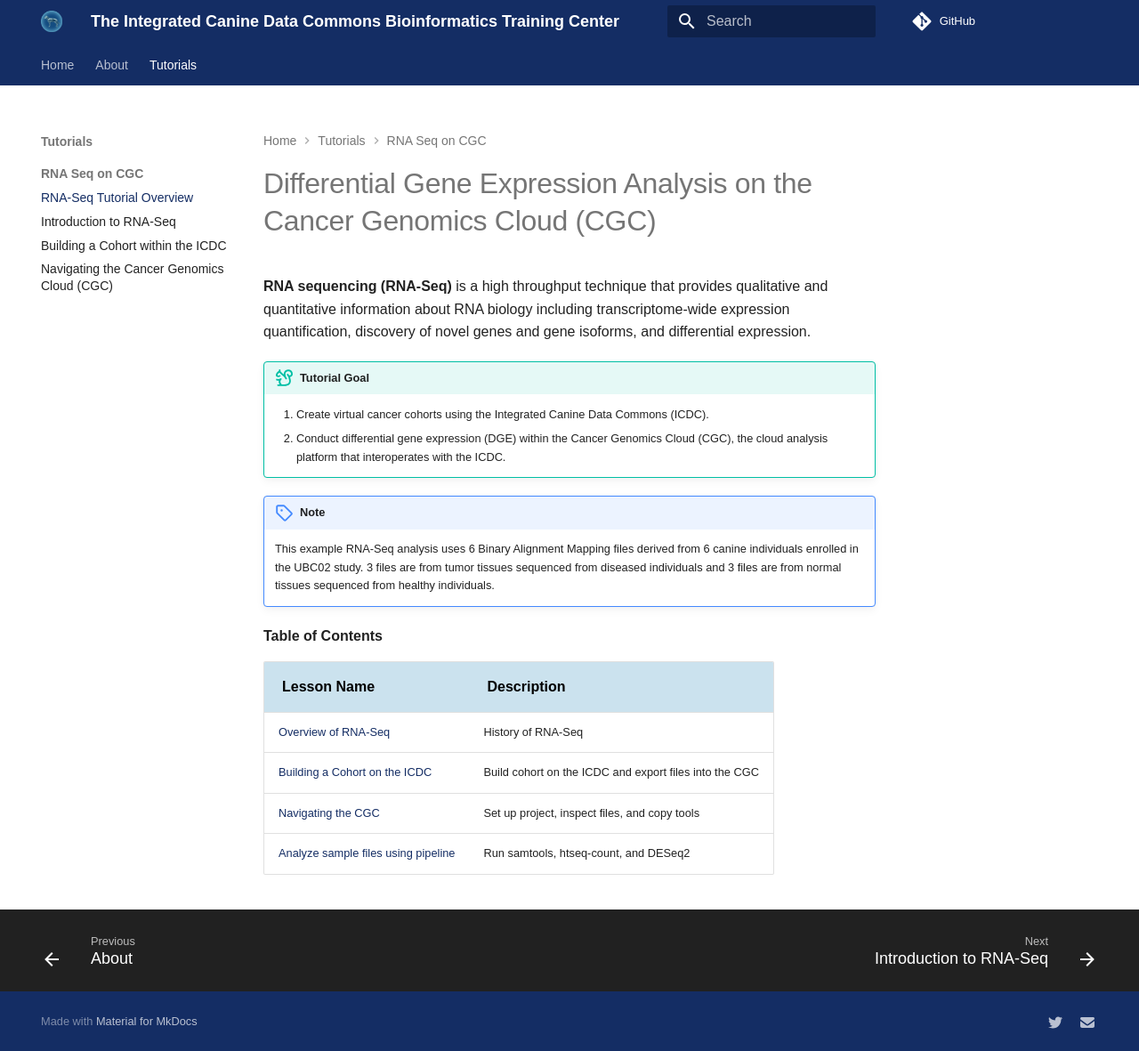
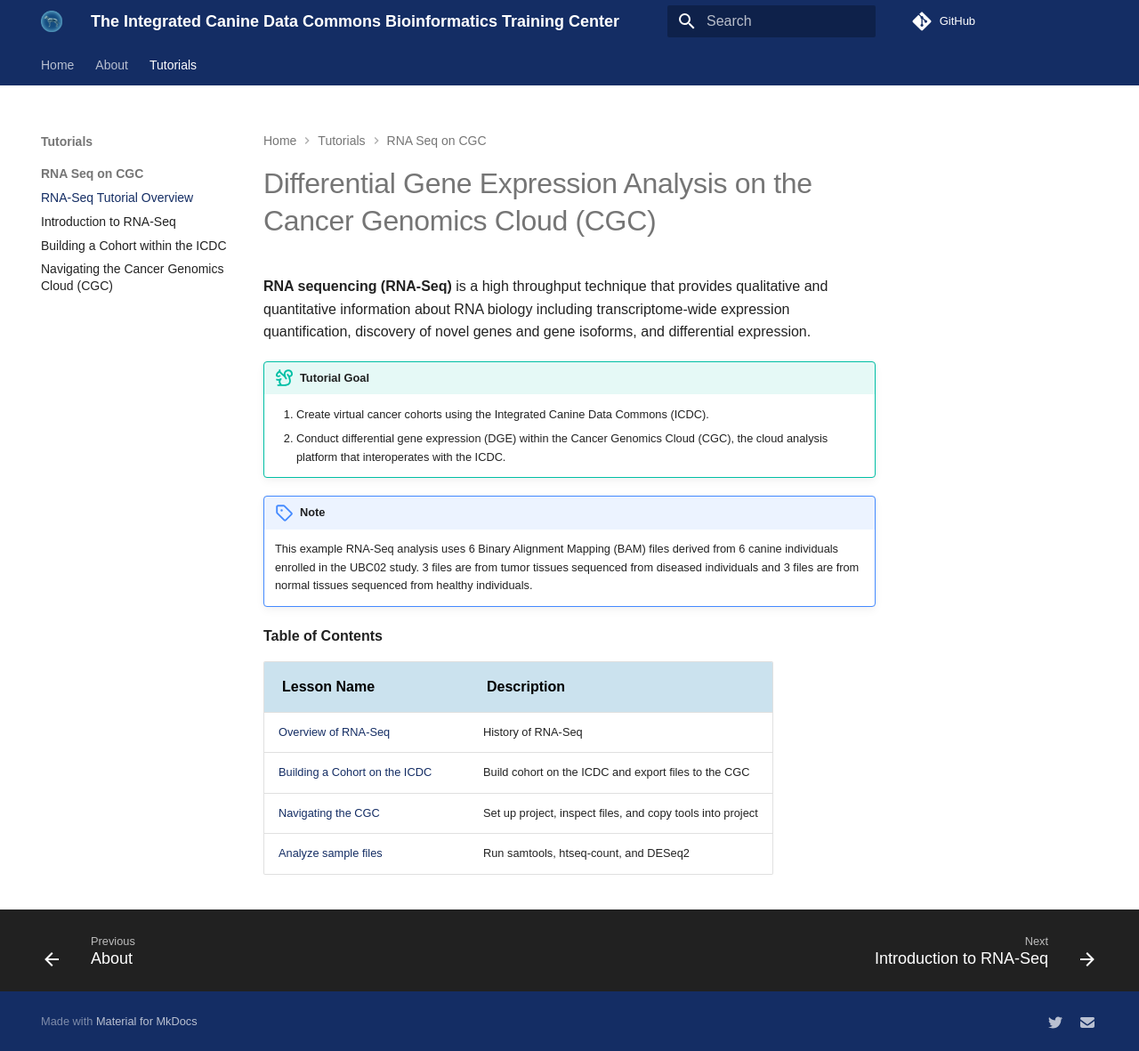
Before and after one commit to CBIIT/icdc-bioinformatics, an MkDocs documentation site: the page built from docs/Tutorials/RNA-Seq-on-CGC/rna_seq_01.md, in a window 1280 px wide and 1181 px high. Shown: the whole window at 89% size. Built offline with MkDocs 1.6.1 and Material for MkDocs 9.7.7, drawn with Linux system fonts in a browser that asks for light colours; some web fonts are replaced; comment, search, counter and statistics services are not loaded.

Commit message:
Update pages

```diff
--- a/docs/Tutorials/RNA-Seq-on-CGC/rna_seq_01.md
+++ b/docs/Tutorials/RNA-Seq-on-CGC/rna_seq_01.md
@@ -15,7 +15,7 @@
     2. Conduct differential gene expression (DGE) within the Cancer Genomics Cloud (CGC), the cloud analysis platform that interoperates with the ICDC.
 
 !!! note
-    This example RNA-Seq analysis uses 6 Binary Alignment Mapping files derived from 6 canine individuals enrolled in the UBC02 study.  3 files are from tumor tissues sequenced from diseased individuals and 3 files are from normal tissues sequenced from healthy individuals.
+    This example RNA-Seq analysis uses 6 Binary Alignment Mapping (BAM) files derived from 6 canine individuals enrolled in the UBC02 study.  3 files are from tumor tissues sequenced from diseased individuals and 3 files are from normal tissues sequenced from healthy individuals.
 
 
 **Table of Contents**
@@ -23,6 +23,6 @@
 | Lesson Name | Description|
 | ---|--------|
 | [Overview of RNA-Seq](./rna_seq_02.md) | History of RNA-Seq
-| [Building a Cohort on the ICDC](./rna_seq_03.md) | Build cohort on the ICDC and export files into the CGC |
-| [Navigating the CGC](./rna_seq_04.md)  |  Set up project, inspect files, and copy tools |
-| [Analyze sample files using pipeline](./rna_seq_05.md) |  Run samtools, htseq-count, and DESeq2|
+| [Building a Cohort on the ICDC](./rna_seq_03.md) | Build cohort on the ICDC and export files to the CGC |
+| [Navigating the CGC](./rna_seq_04.md)  |  Set up project, inspect files, and copy tools into project |
+| [Analyze sample files](./rna_seq_05.md) |  Run samtools, htseq-count, and DESeq2|
```
Also changed, not shown: docs/Tutorials/RNA-Seq-on-CGC/rna_seq_03.md (+2 -2 lines), docs/about.md (+1 -1 lines), docs/Tutorials/RNA-Seq-on-CGC/rna-seq-images/icdc-dashboard-table.png (deleted).
